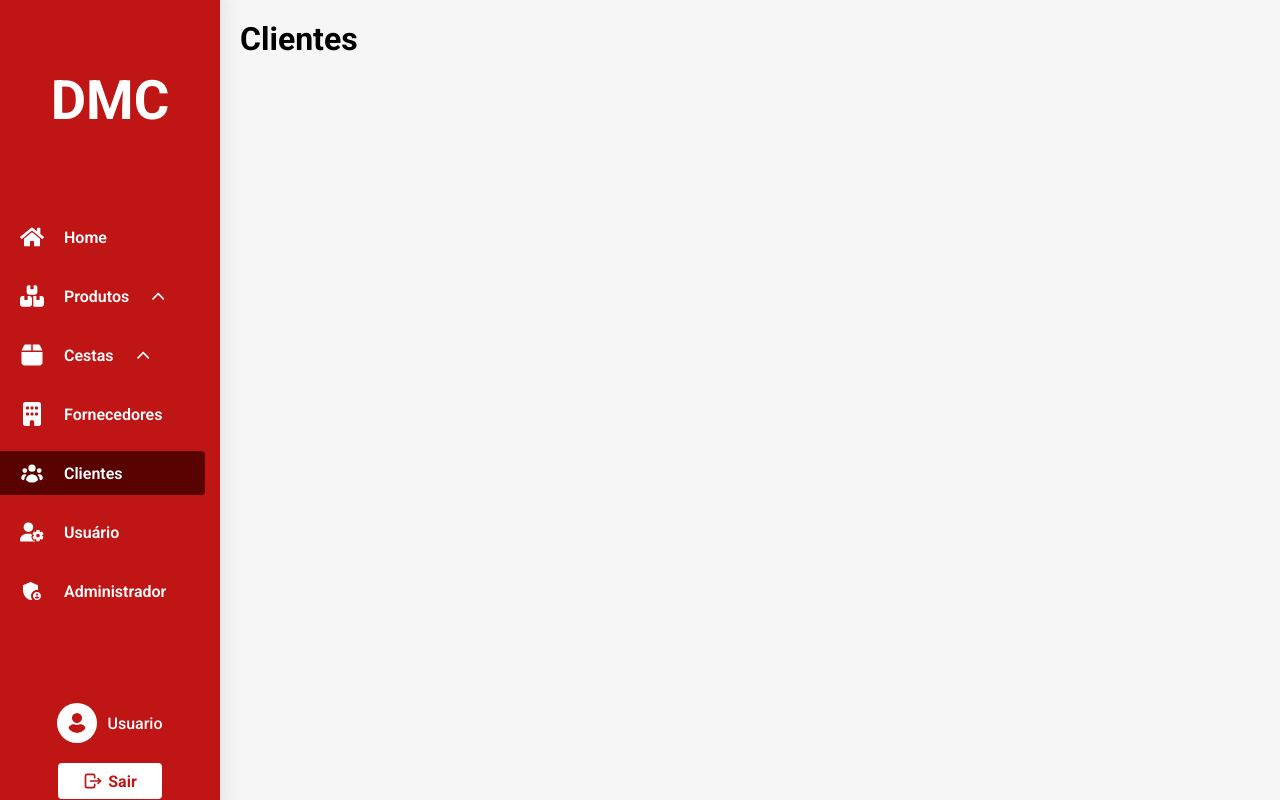
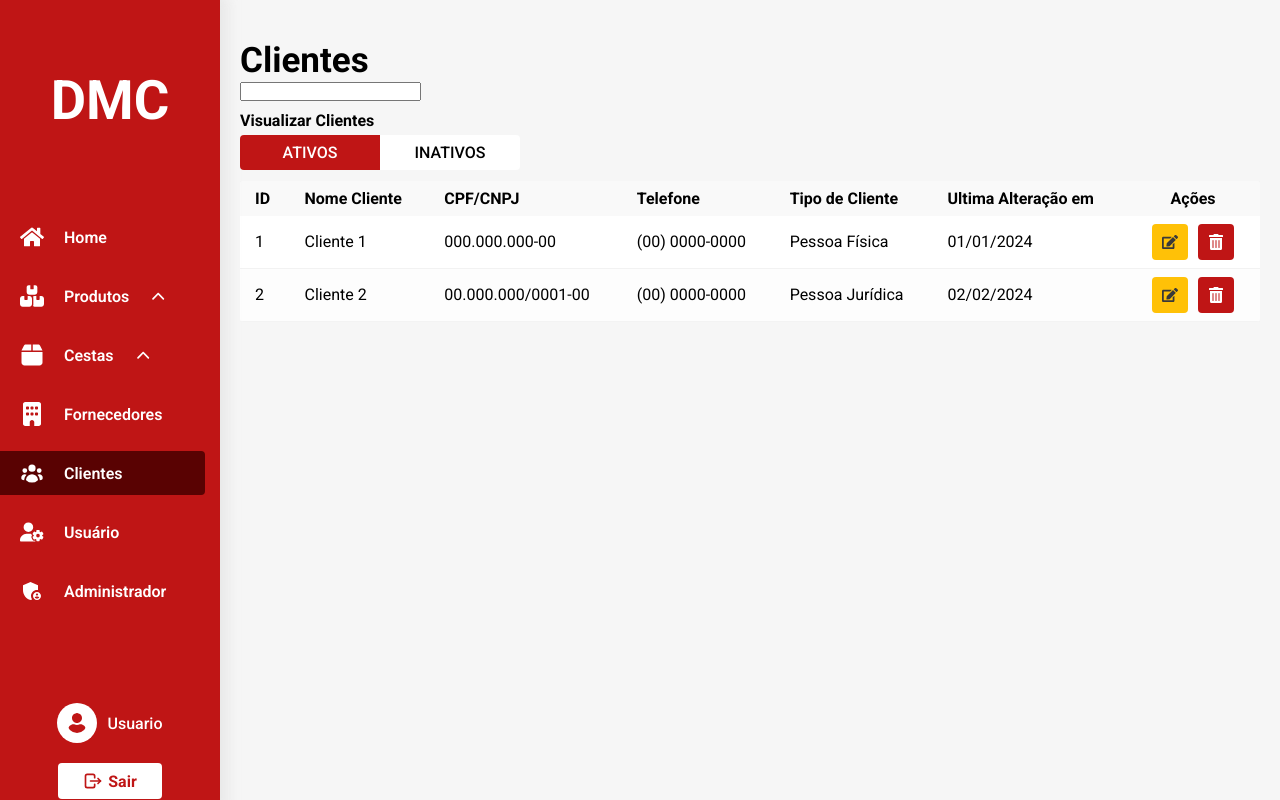
Before and after one commit to MatheusFelipe-UNI/PI-III-CestasBasicas, a React (Vite) app in the folder client/: page /clientes in a window 1280 px wide. Built offline with nearby package versions, Linux system fonts and the light colour scheme.

Commit message:
feat(client/Pages): adiciona páginas de Cliente e Fornecedor

```diff
--- /dev/null
+++ b/client/src/Components/MainPage/Clientes/ClientesMain.jsx
@@ -0,0 +1,46 @@
+import { TableDefaultEditable } from "../../Table/TableDefaultEditable/TableDefaultEditable";
+import { ViewStatusBar } from "../../ViewStatusBar/ViewStatusBar";
+
+export function ClientesMain() {
+   const fieldCollection = [
+      "ID",
+      "Nome Cliente",
+      "CPF/CNPJ",
+      "Telefone",
+      "Tipo de Cliente",
+      "Ultima Alteração em"
+   ];
+
+   const tempDataCollection = [
+      {
+         id: 1,
+         nome_cliente: "Cliente 1",
+         cpf_cnpj: "000.000.000-00",
+         telefone: "(00) 0000-0000",
+         tipo_cliente: "Pessoa Física",
+         ultima_alteracao: "01/01/2024"
+
+      },
+      {
+         id: 2,
+         nome_cliente: "Cliente 2",
+         cpf_cnpj: "00.000.000/0001-00",
+         telefone: "(00) 0000-0000",
+         tipo_cliente: "Pessoa Jurídica",
+         ultima_alteracao: "02/02/2024"
+      }
+   ]
+
+   return (
+      <>
+         <div>
+            <input type="text" />
+         </div>
+         <ViewStatusBar viewName="Clientes"/>
+         <TableDefaultEditable
+            fieldCollection={fieldCollection}
+            dataCollection={tempDataCollection}
+         />
+      </>
+   );
+}
--- /dev/null
+++ b/client/src/Components/MainPage/Fornecedores/FornecedoresMain.jsx
@@ -0,0 +1,39 @@
+import { TableDefaultEditable } from "../../Table/TableDefaultEditable/TableDefaultEditable";
+import { ViewStatusBar } from "../../ViewStatusBar/ViewStatusBar";
+
+export function FornecedoresMain() {
+   const fieldCollection = [
+      "ID",
+      "Fornecedor",
+      "CNPJ",
+      "Ultima Alteração em"
+   ];
+
+   const tempDataCollection = [
+      {
+         id: 1,
+         nome_fornecedor: "Fornecedor 1",
+         cnpj: "00.000.000/0001-00",
+         ultima_alteracao: "01/01/2024"
+      },
+      {
+         id: 2,
+         nome_fornecedor: "Fornecedor 2",
+         cnpj: "00.000.000/0002-00",
+         ultima_alteracao: "02/02/2024"
+      }
+   ]
+
+   return(
+      <>
+         <div>
+            <input type="text" />
+         </div>
+         <ViewStatusBar viewName="Fornecedores"/>
+         <TableDefaultEditable
+            fieldCollection={fieldCollection}
+            dataCollection={tempDataCollection}
+         />
+      </>
+   )
+}
--- a/client/src/Components/Table/ButtonTable/ButtonTable.module.css
+++ b/client/src/Components/Table/ButtonTable/ButtonTable.module.css
@@ -1,6 +1,11 @@
 button.btnTable:hover { opacity: 0.8; }
 
-button:is(.acceptBtn, .editBtn) { background-color: var(--colorSec); }
+button.acceptBtn { background-color: var(--colorPrim); }
+
+button.editBtn {
+    background-color: var(--colorYellow);
+    color: #393939;
+}
 
 button.delBtn { background-color: var(--colorRed); }
 
--- /dev/null
+++ b/client/src/Components/Table/TableDefaultEditable/TableDefaultEditable.jsx
@@ -0,0 +1,42 @@
+import TableDefault from "../TableDefault/TableDefault";
+
+import { FaEdit as IconEdit, FaTrashAlt as IconDel } from "react-icons/fa";
+
+export function TableDefaultEditable({
+   title = "",
+   fieldCollection = [],
+   dataCollection = [],
+   fieldsExcludes = [],
+   customClassData = {},
+   isModalChildren = false
+}) {
+   const btnCollection = [
+      {
+         id: 1,
+         infoView: <IconEdit />,
+         handleAction: () => null,
+         className: "editBtn",
+         toolTipsText: "Editar"
+      },
+      {
+         id: 2,
+         infoView: <IconDel />,
+         handleAction: () => null,
+         className: "delBtn",
+         toolTipsText: "Inativar",
+      },
+   ];
+
+   return(
+      <TableDefault
+         title={title}
+         dataCollection={dataCollection}
+         fieldCollection={fieldCollection}
+         fieldsExcludes={fieldsExcludes}
+         customClassData={customClassData}
+         isModalChildren={isModalChildren}
+         btnCollection={btnCollection}
+      />
+   )
+
+}
--- a/client/src/Pages/Clientes/Clientes.jsx
+++ b/client/src/Pages/Clientes/Clientes.jsx
@@ -1,5 +1,10 @@
+import { Outlet } from "react-router";
+import MainLayout from "../../Components/layout/MainLayout";
+
 export function Clientes() {
    return(
-      <h1>Clientes</h1>
+      <MainLayout title={"Clientes"}>
+         <Outlet/>
+      </MainLayout>
    )
 }
--- a/client/src/Pages/Fornecedores/Fornecedores.jsx
+++ b/client/src/Pages/Fornecedores/Fornecedores.jsx
@@ -1,5 +1,10 @@
+import { Outlet } from "react-router";
+import MainLayout from "../../Components/layout/MainLayout";
+
 export function Fornecedores() {
    return(
-      <h1>Fornecedores</h1>
+      <MainLayout title={"Fornecedores"}>
+         <Outlet/>
+      </MainLayout>
    )
 }
--- a/client/src/main.jsx
+++ b/client/src/main.jsx
@@ -20,6 +20,8 @@ import { Administrador } from './Pages/Administrador/Administrador.jsx';
 import { ProdutosMain } from './Components/MainPage/Produtos/ProdutosMain.jsx';
 import { LotesProdutos } from './Pages/LotesProdutos/LotesProdutos.jsx';
 import { ProdutosEntradaMain } from './Components/MainPage/ProdutosEntrada/ProdutosEntradaMain.jsx';
+import { FornecedoresMain } from './Components/MainPage/Fornecedores/FornecedoresMain.jsx';
+import { ClientesMain } from './Components/MainPage/Clientes/ClientesMain.jsx';
 
 const router = createBrowserRouter([
   {
@@ -89,7 +91,7 @@ const router = createBrowserRouter([
         children: [
           {
             index: true,
-            element: <h1>Fornecedores main</h1>
+            element: <FornecedoresMain/>
           }
         ]
       },
@@ -99,7 +101,7 @@ const router = createBrowserRouter([
         children: [
           {
             index: true,
-            element: <h1>clientes main</h1>
+            element: <ClientesMain/>
           }
         ]
       },
```
